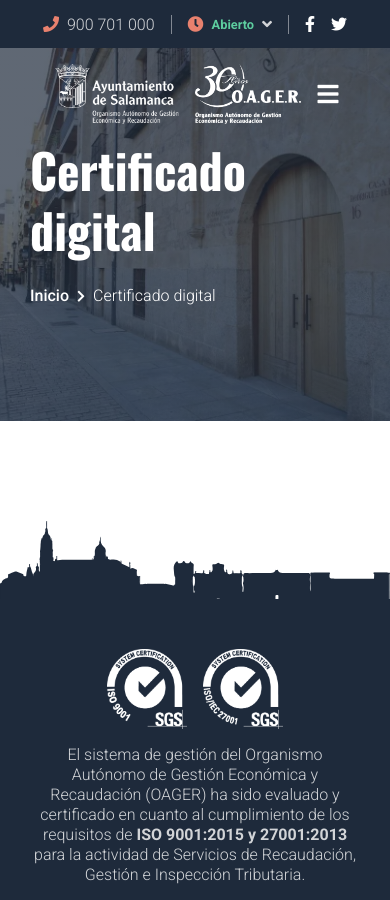
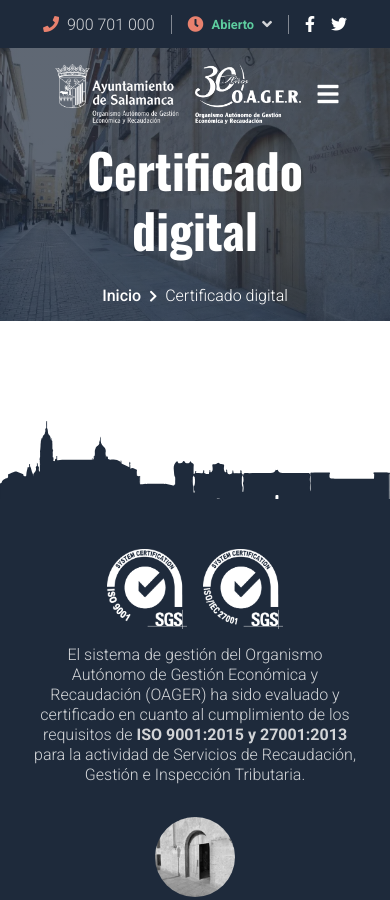
Before and after one commit to jjasdev/OAGER-Web, a website: page dist/page.html in a window 390 px wide. Shown: the top 900 px of the page. Drawn offline with nearby package versions, Linux system fonts and the light colour scheme.

Commit message:
Responsive cabecera página genérica

```diff
--- a/src/assets/scss/layouts/_header.scss
+++ b/src/assets/scss/layouts/_header.scss
@@ -28,12 +28,12 @@
 
         @include mx.addBreakpoint('medium') {
             align-items: center;
-            padding: 0 fn.pxTorem(50px) fn.pxTorem(100px);
+            padding: 0 fn.pxTorem(50px);
             background-image: linear-gradient(to bottom, rgba(var.getColor('color-background-primary'), 0.7) 0%, rgba(var.getColor('color-background-primary'), 0.7) 100%), url('../images/app-plaza-salamanca.webp');
         }
+
         @include mx.addBreakpoint('small') {
-            align-items: center;
-            padding: 0 fn.pxTorem(30px) fn.pxTorem(100px);
+            padding: 0 fn.pxTorem(30px);
         }
 
         &--index {
@@ -44,6 +44,12 @@
                                     rgba(var.getColor('color-background-primary'), 0.7),
                                     var.getImageURL('header-background'),
                                     cover);
+            @include mx.addBreakpoint('medium') {
+                padding-bottom: fn.pxTorem(100px);
+            }
+            @include mx.addBreakpoint('small') {
+                padding-bottom: fn.pxTorem(100px);
+            }
         }
 
         &--generic {
--- a/src/assets/scss/layouts/_slider.scss
+++ b/src/assets/scss/layouts/_slider.scss
@@ -76,18 +76,22 @@
     @include mx.createFlex(column, center, center);
 
     h1 {
-        height: fn.pxTorem(130px);
+        min-height: fn.pxTorem(130px);
+        text-align: center;
         font-size: var.getTypography('xxl');
         color: var(--color-light);
     }
 
     &__migas {
-        align-self: flex-start;
         padding: fn.pxTorem(16px) 0;
         color: var(--color-light);
         @include mx.createFlex(row, flex-start, center) {
             gap: fn.pxTorem(8px);
         };
+
+        @include mx.addBreakpoint('medium') {
+            justify-content: center;
+        }
     }
 
     &__enlace {
```
Also changed, not shown: dist/assets/css/style.css, 1 other file.
